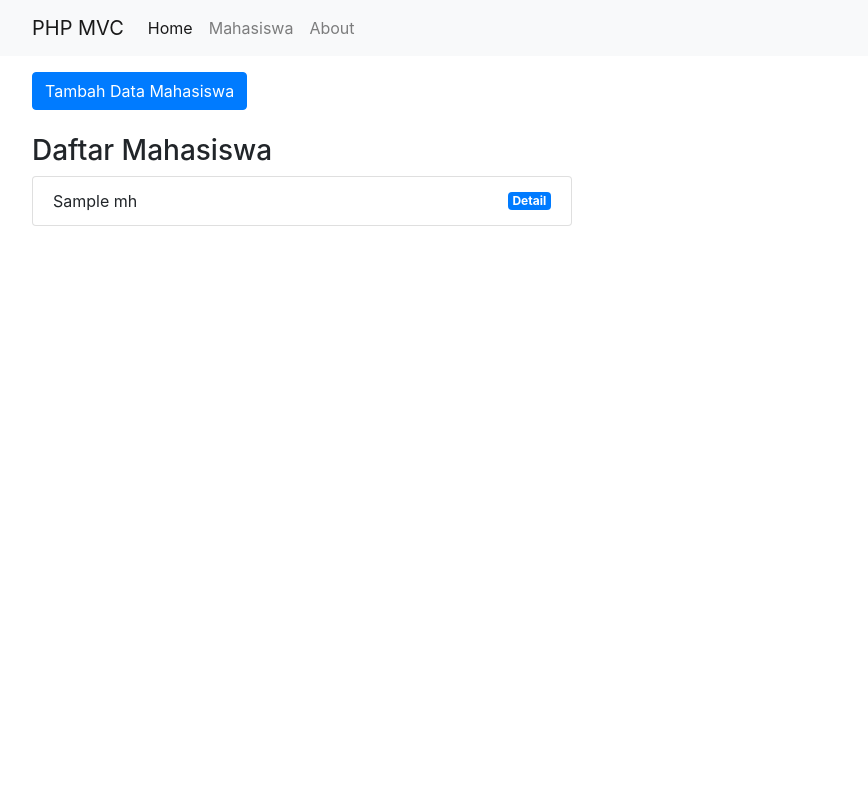
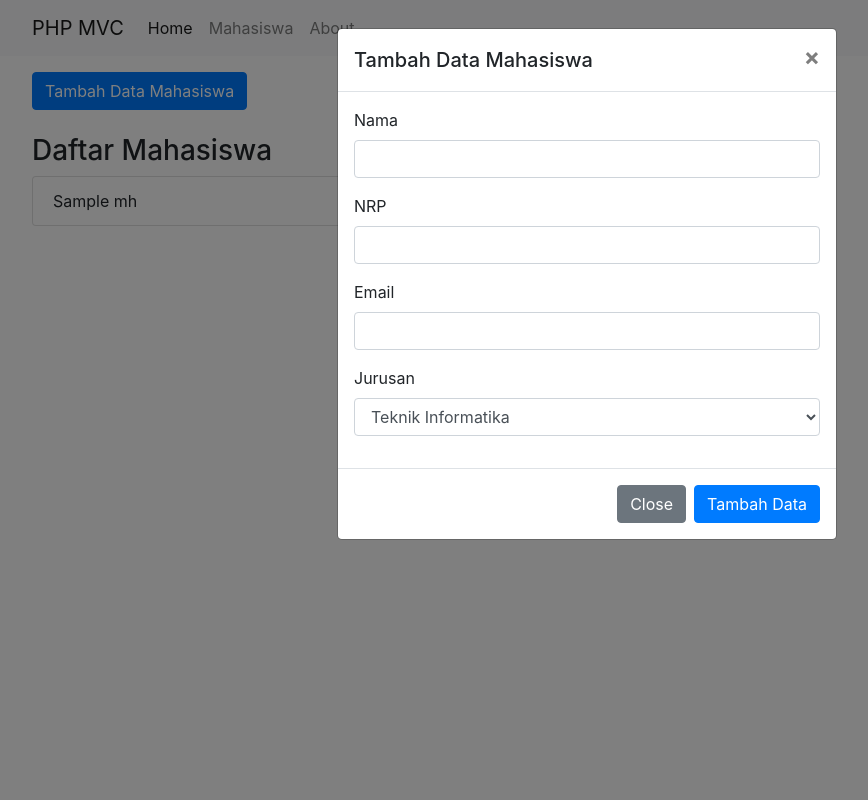
Before and after one commit to rhexyilhammadany/MVC-PHP, a PHP site: the page made by app/views/mahasiswa/index.php in a window 1280 px wide, after a click on "Tambah Data Mahasiswa". Shown: the whole page, without its empty margins (53-921 px from the left). Run offline with PHP 8.4, Linux system fonts and the light colour scheme; the template is opened without the code that fills it: most values are stand-ins (such as "Sample title", 1, 10 or a date in 2020); some libraries are stand-ins or nearby versions.

Commit message:
insert data + modal box

```diff
--- a/app/views/mahasiswa/index.php
+++ b/app/views/mahasiswa/index.php
@@ -23,5 +23,53 @@
 			</ul>
 		</div>
 	</div>
+</div>
+	<!-- Modal -->
+<div class="modal fade" id="formModal" tabindex="-1" role="dialog" aria-labelledby="judulModal" aria-hidden="true">
+  <div class="modal-dialog" role="document">
+    <div class="modal-content">
+      <div class="modal-header">
+        <h5 class="modal-title" id="judulModal">Tambah Data Mahasiswa</h5>
+        <button type="button" class="close" data-dismiss="modal" aria-label="Close">
+          <span aria-hidden="true">&times;</span>
+        </button>
+      </div>
+      <div class="modal-body">
 
+		<form action="<?= BASEURL; ?>/mahasiswa/Tambah" method="post">
+
+			<div class="form-group">
+				<label for="nama">Nama</label>
+				<input type="text" class="form-control" id="nama" name="nama">
+			</div>
+
+			<div class="form-group">
+				<label for="nrp">NRP</label>
+				<input type="number" class="form-control" id="nrp" name="nrp">
+			</div>
+
+			<div class="form-group">
+				<label for="email">Email</label>
+				<input type="email" class="form-control" id="email" name="email">
+			</div>
+
+			<div class="form-group">
+			    <label for="jurusan">Jurusan</label>
+			    <select class="form-control" id="jurusan" name="jurusan">
+			      <option value="Teknik Informatika">Teknik Informatika</option>
+			      <option value="Teknik Industri">Teknik Industri</option>
+			      <option value="Teknik Pangan">Teknik Pangan</option>
+			      <option value="Teknik Mesin">Teknik Mesin</option>
+			      <option value="Teknik Palonologi">Teknik Planologi</option>
+			      <option value="Teknik Lingkungan">Teknik Lingkungan</option>
+			    </select>
+			</div>
+      </div>
+      <div class="modal-footer">
+        <button type="button" class="btn btn-secondary" data-dismiss="modal">Close</button>
+        <button type="submit" class="btn btn-primary">Tambah Data</button>
+		</form>
+      </div>
+    </div>
+  </div>
 </div>
```
Also changed, not shown: app/controllers/Mahasiswa.php (+11 -0 lines).
